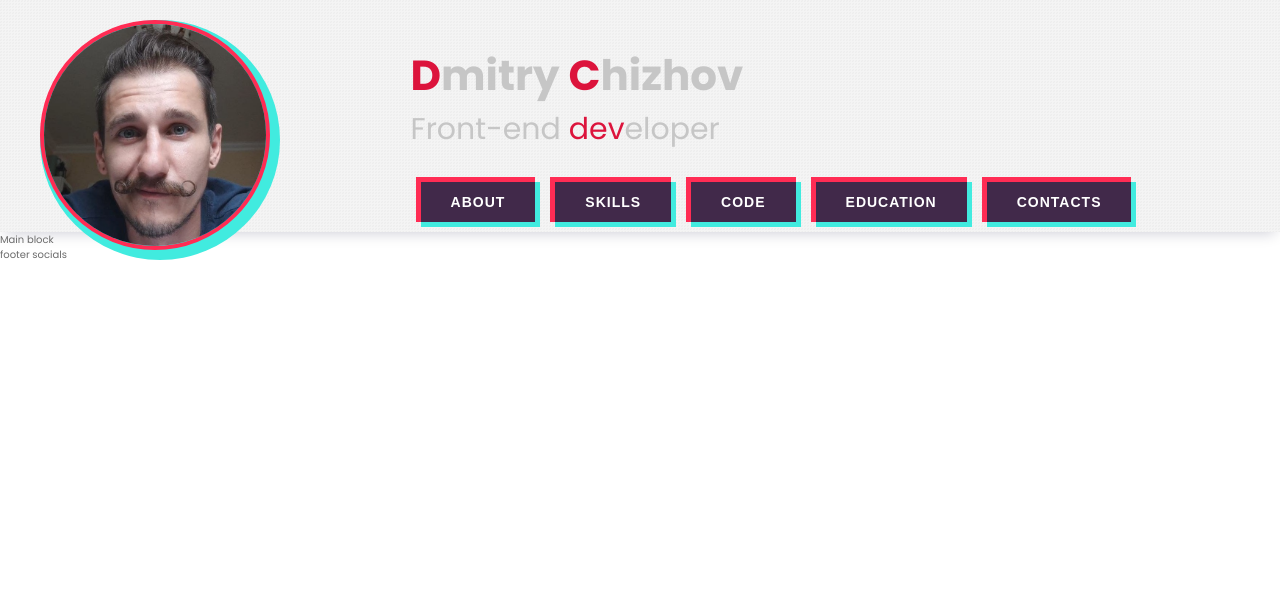
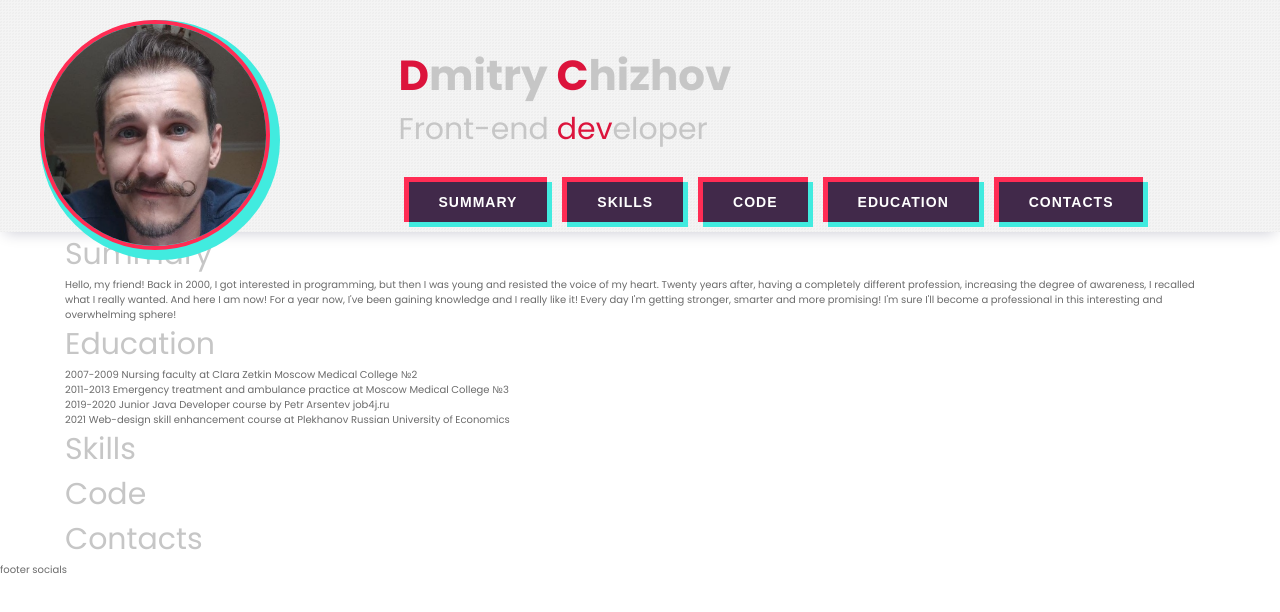
Before and after one commit to Siskinbird/rsschool-cv-2021Q0-, a plain HTML site: page index.html in a window 1280 px wide. Drawn offline with Linux system fonts and the light colour scheme.

Commit message:
feat: Add Summaru and education text

```diff
--- a/index.html
+++ b/index.html
@@ -28,7 +28,7 @@
                             <ul>
                                 <li>
                                     <button class="button">
-                                     <span>About</span>
+                                     <span>Summary</span>
                                     </button>
                                 </li>
                                 <li>
@@ -59,8 +59,30 @@
 
             </div>
         </header>
-        <main>
-            Main block
+        <main class="main container">
+            <div class="main__body">
+                <div class="main__item">
+                    <h2>Summary</h2>
+                    <p>
+                        Hello, my friend! Back in 2000, I got interested in programming, but then I was young and resisted the voice of my heart. Twenty years after,
+                        having a completely different profession, increasing the degree of awareness, I recalled what I really wanted. And here I am now! For a year now,
+                        I've been gaining knowledge and I really like it!
+                        Every day I'm getting stronger, smarter and more promising! I'm sure I'll become a professional in this interesting and overwhelming sphere!
+                    </p>
+                </div>
+                <div class="main__item">
+                    <h2>Education</h2>
+                    <ul>
+                        <li>2007-2009 Nursing faculty at Clara Zetkin <a href="https://med-info.ru/reference/view/562" target="_blank">Moscow Medical College №2</a></li>
+                        <li>2011-2013 Emergency treatment and ambulance practice at <a href="https://medcollege7.ru/" target="_blank">Moscow Medical College №3</a></li>
+                        <li>2019-2020 Junior Java Developer course by Petr Arsentev <a href="https://job4j.ru/" target="_blank">job4j.ru</a></li>
+                        <li>2021 Web-design skill enhancement course at <a href="https://www.rea.ru/">Plekhanov Russian University of Economics</a></li>
+                    </ul>
+                </div>
+                <div class="main__item"><h2>Skills</h2></div>
+                <div class="main__item"><h2>Code</h2></div>
+                <div class="main__item"><h2>Contacts</h2></div>
+            </div>
         </main>
         <footer>
             <div class="social">footer socials</div>
```
